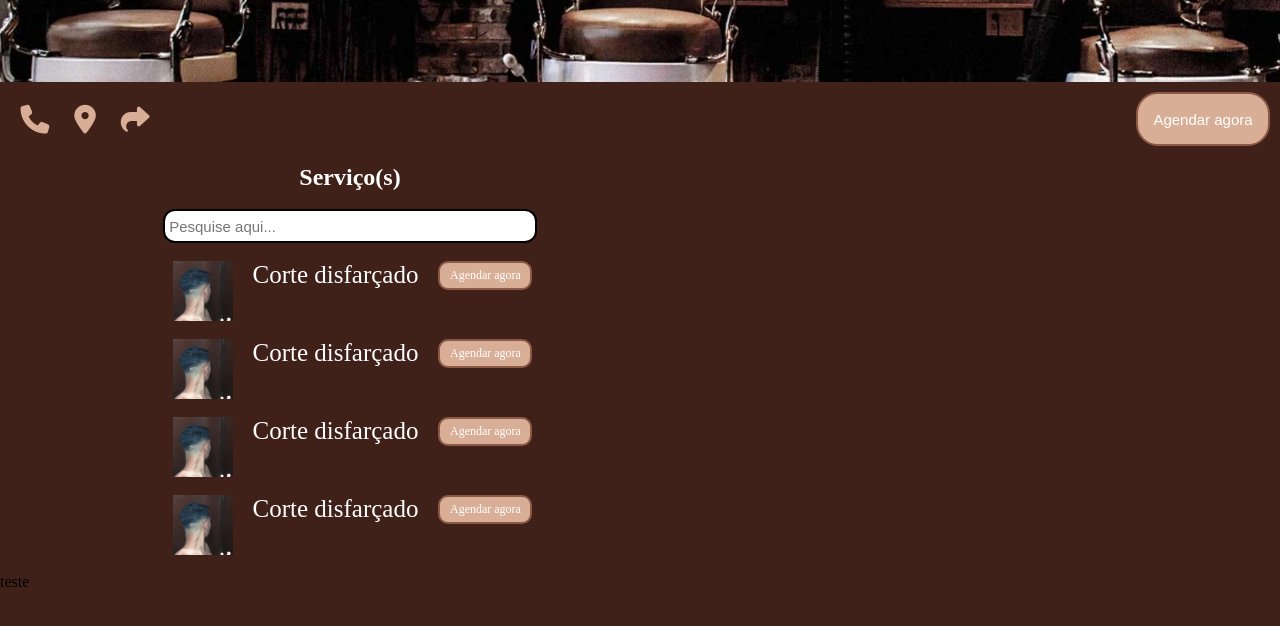
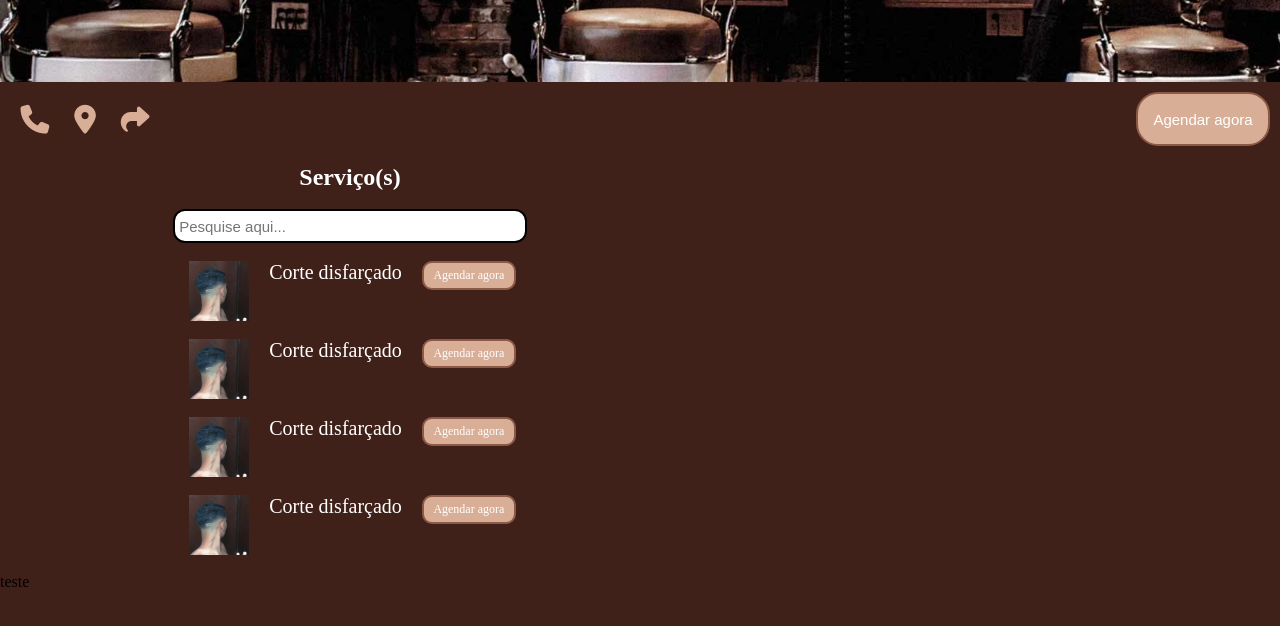
Before and after one commit to jobsin26/projeto-salao, a plain HTML site: page index.html in a window 1280 px wide. Shown: the part 158-784 px from the top of the page. Drawn offline with Linux system fonts and the light colour scheme.

Commit message:
style.css

```diff
--- a/style.css
+++ b/style.css
@@ -1,10 +1,11 @@
 * {
     margin: 0;
     padding: 0;
+
+
 }
 body{
-
-background-color: rgb(64 33 26);
+  background-color: rgb(64 33 26);
 }
 
 .header {
@@ -112,7 +113,7 @@ margin-left: 10px;
 
 }
 .input{
-  width: 370px;
+  width: 350px;
   height: 30px;
   border-radius: 12px;
   border: 2px solid black;
@@ -126,6 +127,7 @@ margin-left: 10px;
   display: flex;
   align-items: start;
   gap: 20px;
+
 
 
 }
@@ -145,7 +147,7 @@ margin-left: 10px;
 
 
 .product1{
-  font-size: 25px;
+  font-size: 20px;
   align-items: center;
   justify-content: center;
 
```
